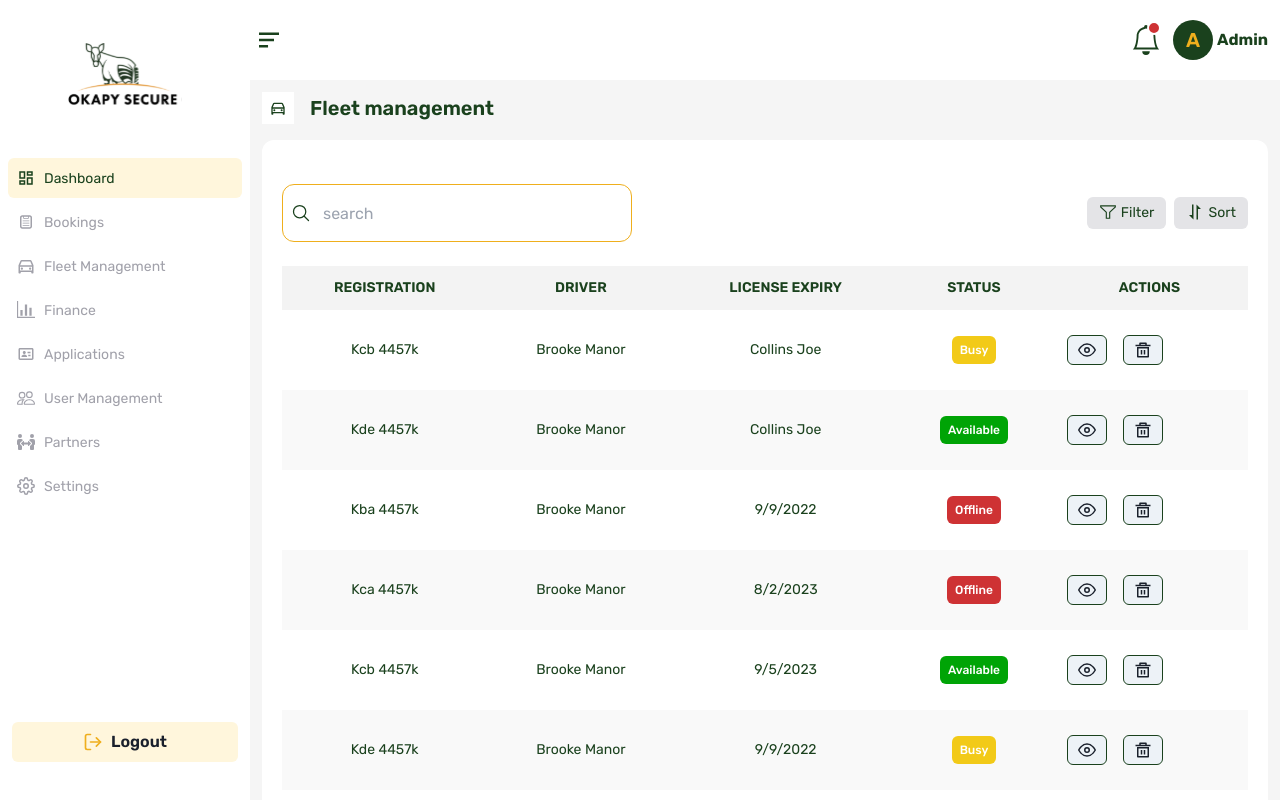
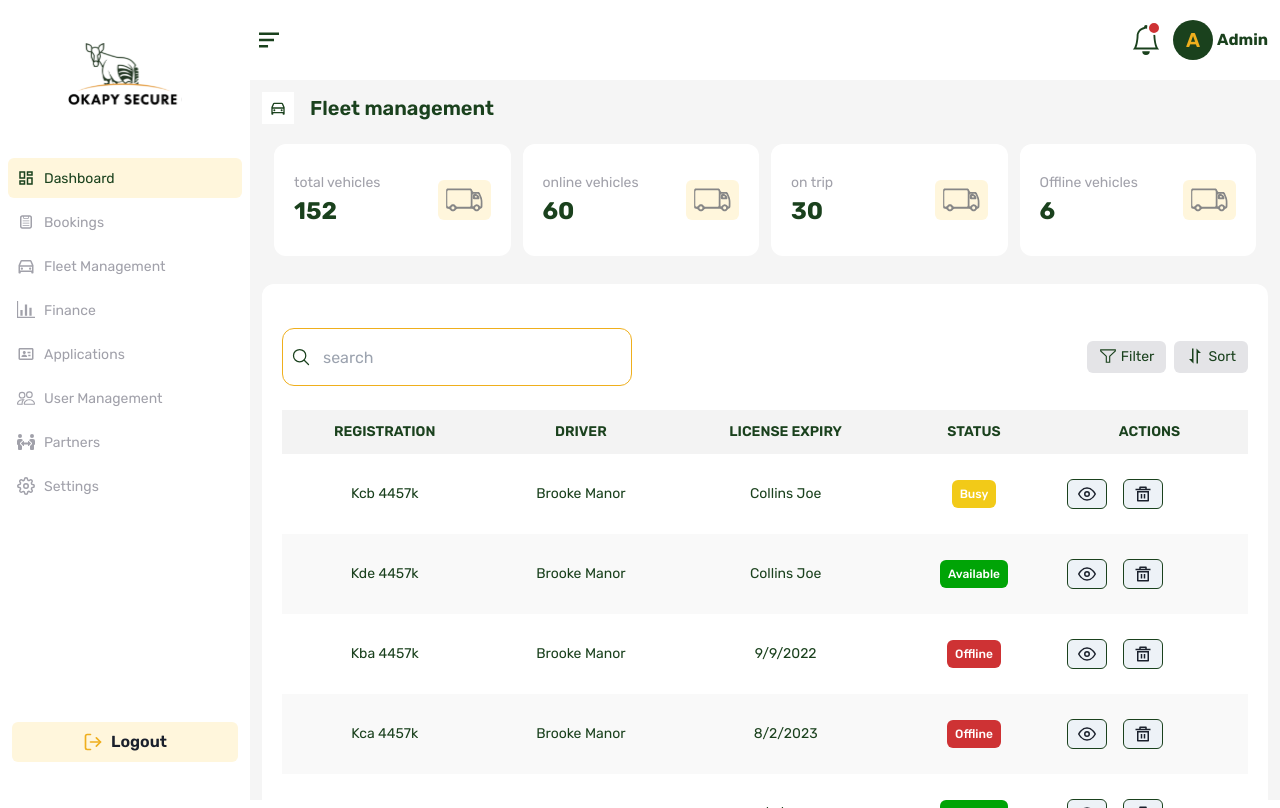
Before and after one commit to Pekstaar/pie-admin, a React (Create React App) app: page /fleet in a window 1280 px wide. Built offline with nearby package versions, Linux system fonts and the light colour scheme.

Commit message:
[UPDATE]: fleet cards

```diff
--- a/src/assets/svg/index.jsx
+++ b/src/assets/svg/index.jsx
@@ -4,5 +4,6 @@ import { ReactComponent as Picked } from "./Picked.svg";
 import { ReactComponent as Requests } from "./Requests.svg";
 import { ReactComponent as Completed } from "./Completed.svg";
 import { ReactComponent as Transaction } from "./Transaction.svg";
+import { ReactComponent as Lorry } from "./Lorry.svg";
 
-export { Logo, Completed, Picked, Cancelled, Requests, Transaction };
+export { Logo, Completed, Picked, Cancelled, Requests, Transaction, Lorry };
--- a/src/pages/Fleet.jsx
+++ b/src/pages/Fleet.jsx
@@ -1,4 +1,4 @@
-import { Box, Button, HStack } from "@chakra-ui/react";
+import { Box, Button, Center, HStack, Text } from "@chakra-ui/react";
 import React from "react";
 import BreadCrumb from "../components/general/BreadCrumb";
 import Table from "../components/general/Table";
@@ -10,11 +10,18 @@ import { IoSearchOutline } from "react-icons/io5";
 import { VscFilter } from "react-icons/vsc";
 import CInput from "../components/general/Input";
 import { BiSort } from "react-icons/bi";
+import { Lorry } from "../assets/svg";
 
 const Fleet = () => {
   return (
     <Box p={"3"} maxH={"91%"} overflowY={"scroll"}>
       <BreadCrumb icon={<RiCarLine />} title={"Fleet management"} />
+
+      <HStack p={"3"} pt={"5"} gap={3}>
+        {cards_data?.map((item) => (
+          <FleetCard no={item?.number} text={item?.text} />
+        ))}
+      </HStack>
 
       <Wrapper my={"4"} p={"5 "}>
         {/* search and table actions */}
@@ -169,3 +176,38 @@ const TableAction = ({ icon, text }) => (
     {text}
   </button>
 );
+const cards_data = [
+  {
+    text: "total vehicles",
+    number: 152,
+  },
+  {
+    text: "online vehicles",
+    number: 60,
+  },
+  {
+    text: "on trip",
+    number: 30,
+  },
+  {
+    text: "Offline vehicles",
+    number: 6,
+  },
+];
+
+const FleetCard = ({ text, no }) => (
+  <HStack bg={"white"} borderRadius={"xl"} h={"28"} w={1 / 4} px={"5"}>
+    <Box className="flex-grow">
+      <Text fontSize={"sm"} className={"text-zinc-400"}>
+        {text}
+      </Text>
+      <Text fontWeight={"bold"} fontSize={"2xl"}>
+        {no}
+      </Text>
+    </Box>
+
+    <Center p={"2"} bg={"current_bg"} borderRadius={"md"}>
+      <Lorry />
+    </Center>
+  </HStack>
+);
```
Also changed, not shown: src/assets/svg/Lorry.svg (added).
